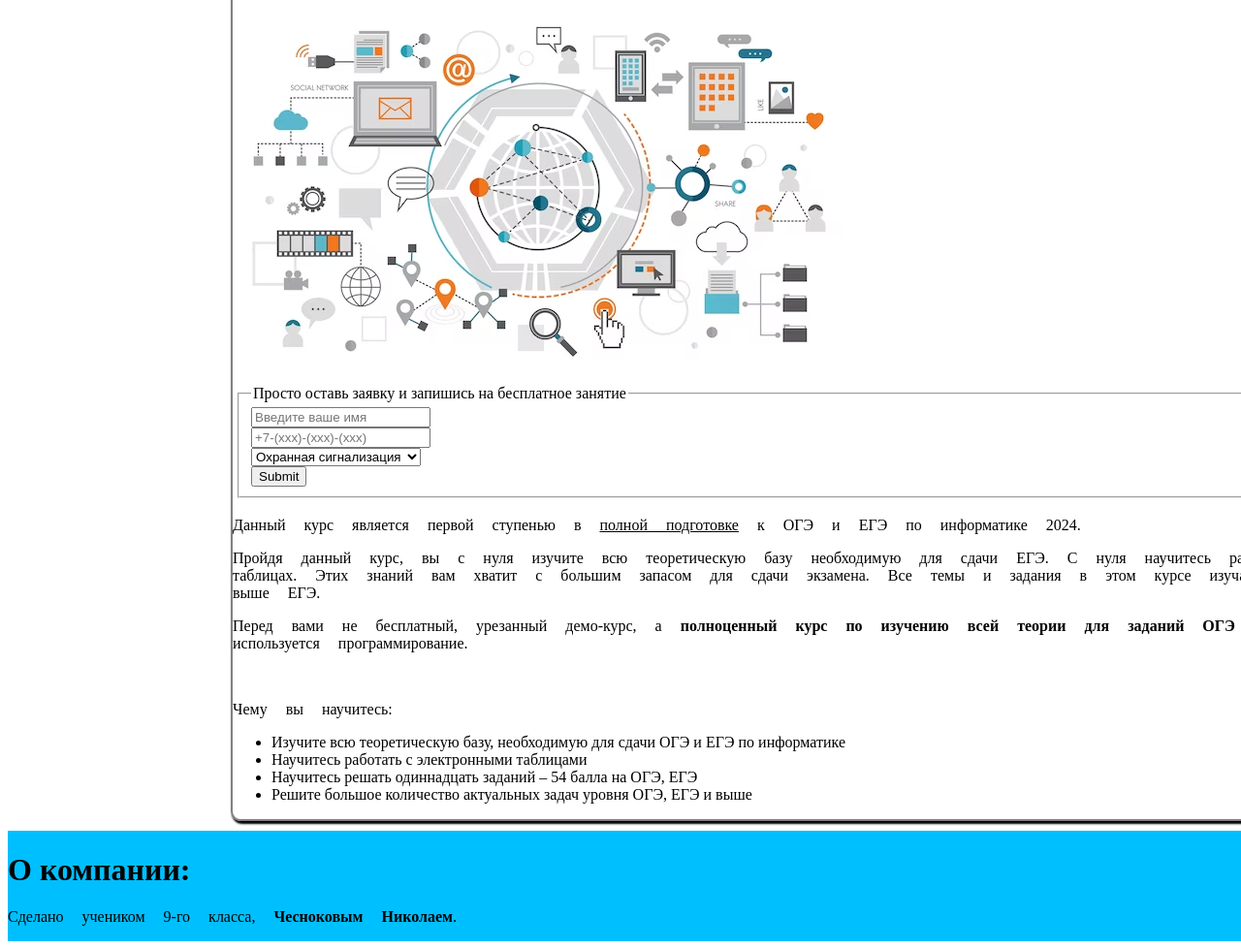
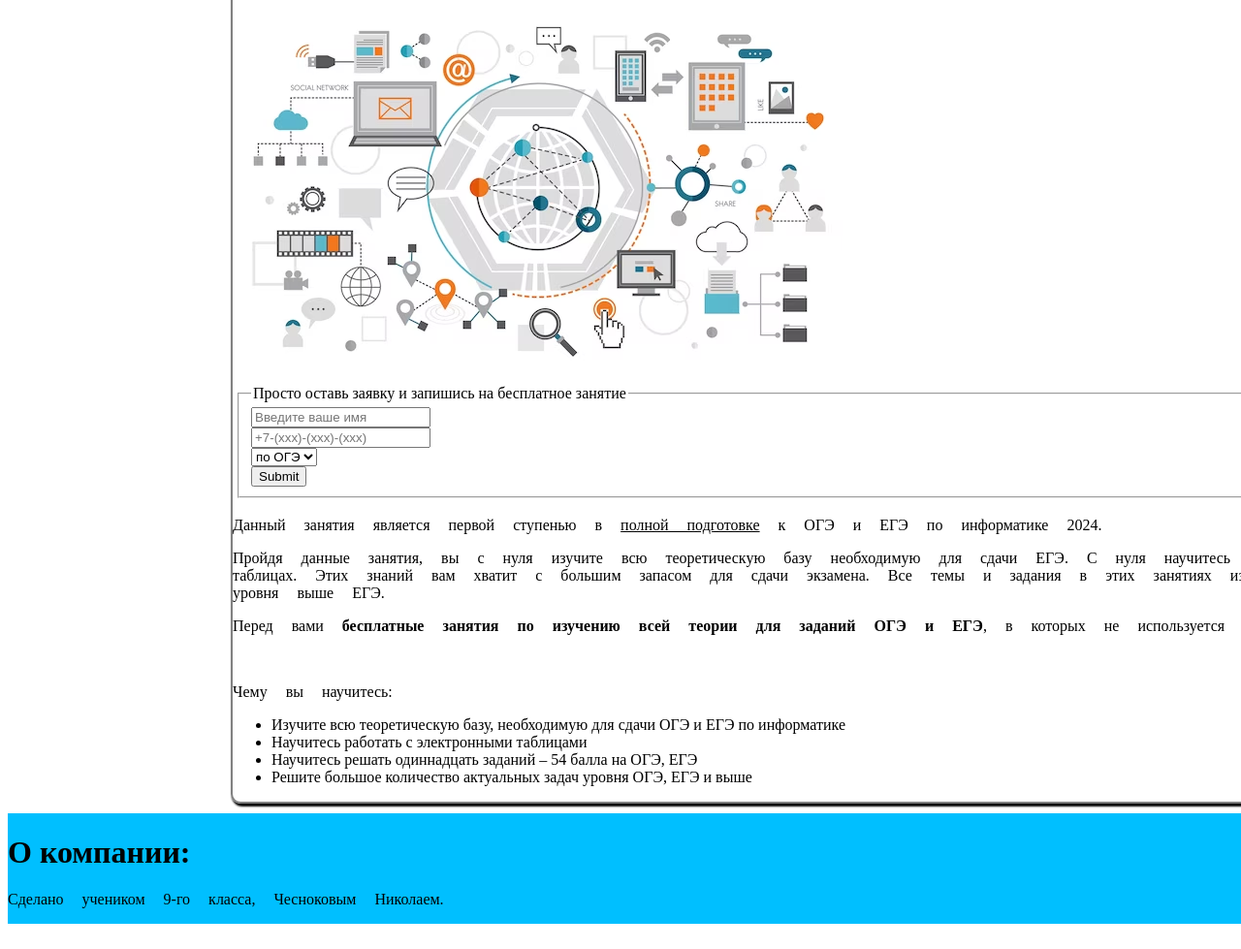
Before and after one commit to NikolasProg/IT-school, a plain HTML site: page index.html in a window 1280 px wide. Shown: the part 1411-2390 px from the top of the page at 97% size. Drawn offline with Linux system fonts and the light colour scheme.

Commit message:
Update index.html

```diff
--- a/index.html
+++ b/index.html
@@ -29,11 +29,11 @@
             </div>
             <div class="content"><table>
                 <tr>
-                    <th id="main_title" colspan="3"><h1>Курсы по подготовке к ОГЭ и ЕГЭ</h1></th>
+                    <th id="main_title" colspan="3"><h1>Подготовка к ОГЭ и ЕГЭ</h1></th>
                 </tr>
                 <tr>
                     <td class="small_card">
-                        <center><img src="images/oge.jpg" alt="oxran" class="picture"></center>
+                        <center><a href="oge/oge_zadachi.html"><img src="images/oge.jpg" alt="oxran" class="picture"></a></center>
                         <br><center><small>Подготовка к ОГЭ</small></center>
                         <center><h2>ОГЭ</h2></center>
                         <center><p>Программа предназначена для <b>5-9 классов</b> с углубленным изучением программирования (профильный уровень).</p></center>
@@ -58,9 +58,8 @@
                                 <input type="text" name="Name" placeholder="Введите ваше имя" required/><br/>
                                 <input type="tel" name="tel" id="tel" placeholder="+7-(xxx)-(xxx)-(xxx)"><br/>
                                 <select name="Car">
-                                    <option value="oxran">Охранная сигнализация</option>
-                                    <option value="pozar">Пожарная сигнализация</option>
-                                    <option value="umnhome">Устройство "Умный дом"</option>
+                                    <option value="oxran">по ОГЭ</option>
+                                    <option value="pozar">по ЕГЭ</option>
                                 </select><br/>
                                 <input type="submit"/>
                             </fieldset>
@@ -68,9 +67,9 @@
                     </td>
                 </tr>
             </table>
-         <p> Данный курс является первой ступенью в <u>полной подготовке</u> к ОГЭ и ЕГЭ по информатике 2024.</p>
-         <p>Пройдя данный курс, вы с нуля изучите всю теоретическую базу необходимую для сдачи ЕГЭ. С нуля научитесь работать в электронных таблицах. Этих знаний вам хватит с большим запасом для сдачи экзамена. Все темы и задания в этом курсе изучаются <b>с нуля</b> до уровня выше ЕГЭ.</p>
-		 <p>Перед вами не бесплатный, урезанный демо-курс, а <b>полноценный курс по изучению всей теории для заданий ОГЭ и ЕГЭ</b>, в которых не используется программирование.</p>
+         <p> Данный занятия является первой ступенью в <u>полной подготовке</u> к ОГЭ и ЕГЭ по информатике 2024.</p>
+         <p>Пройдя данные занятия, вы с нуля изучите всю теоретическую базу необходимую для сдачи ЕГЭ. С нуля научитесь работать в электронных таблицах. Этих знаний вам хватит с большим запасом для сдачи экзамена. Все темы и задания в этих занятиях изучаются <b>с нуля</b> до уровня выше ЕГЭ.</p>
+		 <p>Перед вами <b>бесплатные занятия по изучению всей теории для заданий ОГЭ и ЕГЭ</b>, в которых не используется программирование.</p>
                 <br>
                 <p>Чему вы научитесь:</p>
                 <ul>
@@ -82,7 +81,7 @@
         </div>
          <div class="footer">
                 <h1>О компании:</h1>
-                <p>Сделано учеником 9-го класса, <b>Чесноковым Николаем</b>.</p>
+                <p>Сделано учеником 9-го класса, Чесноковым Николаем.</p>
             </div>
         </div>
     </body>
```
